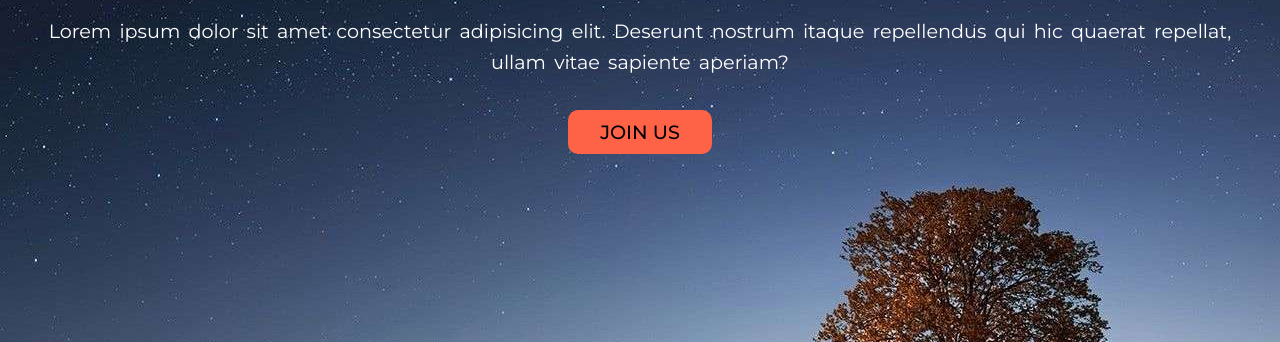
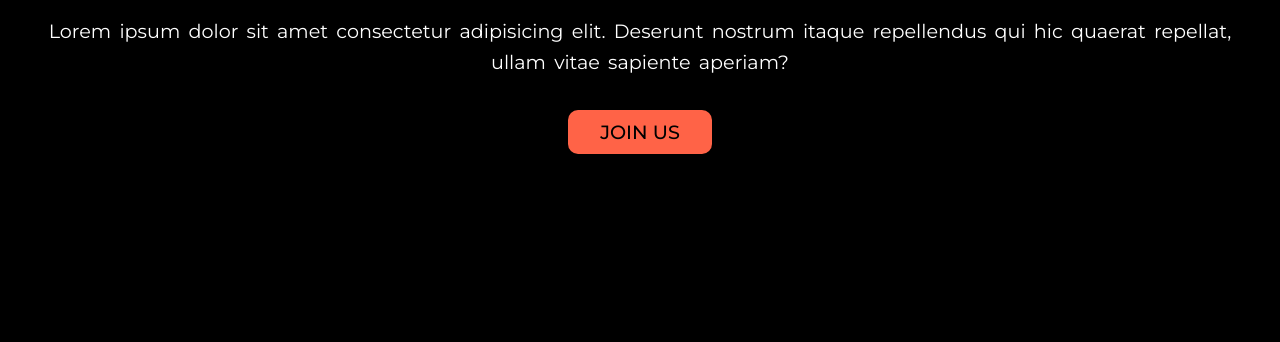
Before and after one commit to Shahriarakash/Personal-Portfolio-site, a plain HTML site: page index.html in a window 1280 px wide. Shown: the part 316-658 px from the top of the page. Drawn offline with nearby package versions, Linux system fonts and the light colour scheme.

Commit message:
Update index.css

```diff
--- a/css/index.css
+++ b/css/index.css
@@ -7,7 +7,7 @@
 }
 
 body{
-    background: url(/images/background.jpg);
+    background: var(--color-third);
     font-family: 'Montserrat', sans-serif;
     color: var(--color-secondary)!important;
 }
```
